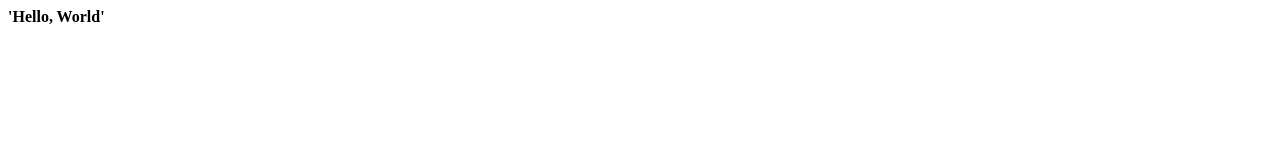
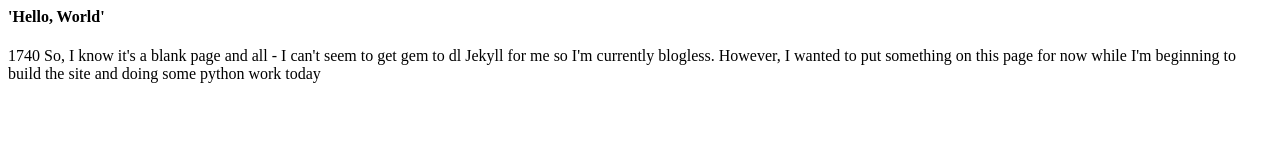
Before and after one commit to stuartgallacher/stuartgallacher.github.io, a plain HTML site: page index.html in a window 1280 px wide. Drawn offline with Linux system fonts and the light colour scheme.

Commit message:
first paragraph

```diff
--- a/index.html
+++ b/index.html
@@ -1 +1,2 @@
 <h4>'Hello, World'</h4>
+<p>1740 So, I know it's a blank page and all - I can't seem to get gem to dl Jekyll for me so I'm currently blogless. However, I wanted to put something on this page for now while I'm beginning to build the site and doing some python work today</p>
```
